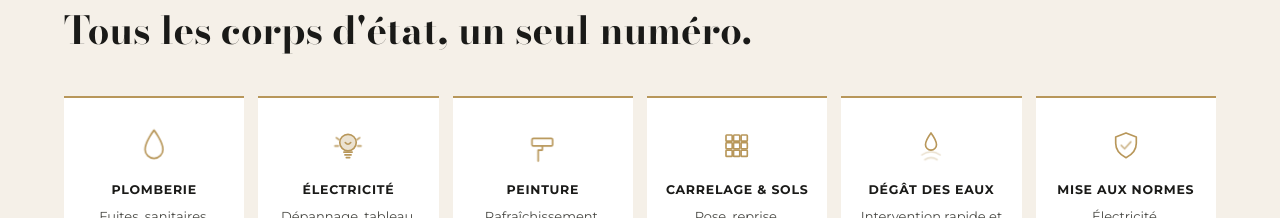
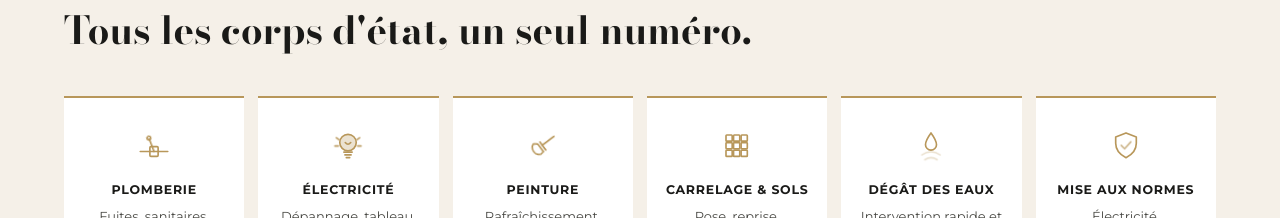
Before and after one commit to mbiville-hash/fortisrenovation, a Next.js app: page /professionnels in a window 1280 px wide. Shown: the part 3340-3558 px from the top of the page. Built offline with nearby package versions, Linux system fonts and the light colour scheme.

Commit message:
feat: corps d'etat - plomberie en vanne quart de tour + peinture en pinceau

```diff
--- a/components/MetiersPro.tsx
+++ b/components/MetiersPro.tsx
@@ -8,7 +8,11 @@
 const metiers: { t: string; d: string; svg: ReactNode }[] = [
   {
     t: 'Plomberie', d: 'Fuites, sanitaires, réseaux, chauffe-eau.',
-    svg: <svg viewBox="0 0 64 64" aria-hidden="true"><path {...G} className="mp-fx mp-drop" d="M32 12 C32 12 19 29 19 40 a13 13 0 0 0 26 0 C45 29 32 12 32 12 Z" /></svg>,
+    svg: <svg viewBox="0 0 64 64" aria-hidden="true"><g {...G}>
+      <line x1="12" y1="40" x2="52" y2="40" />
+      <rect x="26" y="33" width="12" height="14" rx="1.5" />
+      <g className="mp-valve"><line x1="32" y1="40" x2="32" y2="21" /><circle cx="32" cy="19" r="2.6" /></g>
+    </g></svg>,
   },
   {
     t: 'Électricité', d: 'Dépannage, tableau, mise aux normes.',
@@ -20,7 +24,7 @@ const metiers: { t: string; d: string; svg: ReactNode }[] = [
   },
   {
     t: 'Peinture', d: 'Rafraîchissement, parties communes, logements.',
-    svg: <svg viewBox="0 0 64 64" aria-hidden="true"><g {...G} className="mp-fx mp-roll"><rect x="16" y="14" width="30" height="11" rx="2" /><path d="M31 25 v6 h-6 v16" /></g></svg>,
+    svg: <svg viewBox="0 0 64 64" aria-hidden="true"><g {...G} className="mp-brush"><path d="M46 16 L31 31" /><path d="M27 27 l10 10" /><path d="M24 30 l10 10 l-3 4 q-6 3 -11 -2 q-5 -5 -2 -11 z" /></g></svg>,
   },
   {
     t: 'Carrelage & sols', d: 'Pose, reprise, revêtements.',
@@ -53,25 +57,25 @@ export default function MetiersPro() {
         .mp-grid { display: grid; grid-template-columns: repeat(auto-fit, minmax(160px, 1fr)); gap: 14px; }
         .mp-card { background: white; border-top: 2px solid var(--gold); padding: 26px 18px; text-align: center; transition: transform 0.2s ease, box-shadow 0.2s ease; }
         .mp-card:hover { transform: translateY(-3px); box-shadow: 0 12px 26px rgba(26,26,24,0.09); }
-        .mp-card svg { width: 44px; height: 44px; display: block; margin: 0 auto 12px; overflow: hidden; }
+        .mp-card svg { width: 44px; height: 44px; display: block; margin: 0 auto 12px; overflow: visible; }
         .mp-l { font-weight: 700; font-size: 12.5px; letter-spacing: 0.06em; text-transform: uppercase; color: var(--ink); margin-bottom: 6px; }
         .mp-d { font-size: 13px; color: var(--ink-soft); line-height: 1.55; }
         .mp-fx { transform-box: fill-box; transform-origin: center; }
-        .mp-drop { animation: mpDrop 2s ease-in-out infinite; }
-        .mp-roll { animation: mpRoll 0.85s ease-in-out infinite; }
+        .mp-valve { transform-box: fill-box; transform-origin: 50% 100%; animation: mpValve 3s ease-in-out infinite; }
+        .mp-brush { transform-box: fill-box; transform-origin: center; animation: mpBrush 1.5s ease-in-out infinite; }
         .mp-glass { animation: mpGlass 2s ease-in-out infinite; }
         .mp-rays { opacity: 0.15; animation: mpRays 2s ease-in-out infinite; }
         .mp-tile { fill: rgba(184,151,90,0); animation: mpTile 2.6s ease-in-out infinite; }
         .mp-rip { animation: mpRip 2.2s ease-in-out infinite; }
         .mp-check { animation: mpCheck 1s ease-in-out infinite; }
-        @keyframes mpDrop { 0% { transform: translateY(-11px); opacity: 0; } 16% { opacity: 1; } 80% { opacity: 1; } 100% { transform: translateY(13px); opacity: 0; } }
-        @keyframes mpRoll { 0%, 100% { transform: translateY(7px); } 50% { transform: translateY(-7px); } }
+        @keyframes mpValve { 0%, 15% { transform: rotate(0deg); } 50%, 65% { transform: rotate(-90deg); } 100% { transform: rotate(0deg); } }
+        @keyframes mpBrush { 0%, 100% { transform: rotate(-8deg); } 50% { transform: rotate(8deg); } }
         @keyframes mpGlass { 0%, 100% { fill: rgba(184,151,90,0); } 50% { fill: rgba(184,151,90,0.3); } }
         @keyframes mpRays { 0%, 100% { opacity: 0.15; } 50% { opacity: 1; } }
         @keyframes mpTile { 0%, 100% { fill: rgba(184,151,90,0); } 14% { fill: rgba(184,151,90,0.6); } 42% { fill: rgba(184,151,90,0); } }
         @keyframes mpRip { 0%, 100% { opacity: 0.25; transform: scaleX(0.82); } 50% { opacity: 1; transform: scaleX(1.06); } }
         @keyframes mpCheck { 0%, 100% { opacity: 1; } 50% { opacity: 0.12; } }
-        @media (prefers-reduced-motion: reduce) { .mp-drop, .mp-roll, .mp-glass, .mp-rays, .mp-tile, .mp-rip, .mp-check { animation: none; } .mp-rays { opacity: 0.7; } .mp-tile { fill: rgba(184,151,90,0.25); } }
+        @media (prefers-reduced-motion: reduce) { .mp-valve, .mp-brush, .mp-glass, .mp-rays, .mp-tile, .mp-rip, .mp-check { animation: none; } .mp-rays { opacity: 0.7; } .mp-tile { fill: rgba(184,151,90,0.25); } }
       `}</style>
       <div className="container">
         <p className="mp-eye">Domaines d&apos;intervention</p>
```
